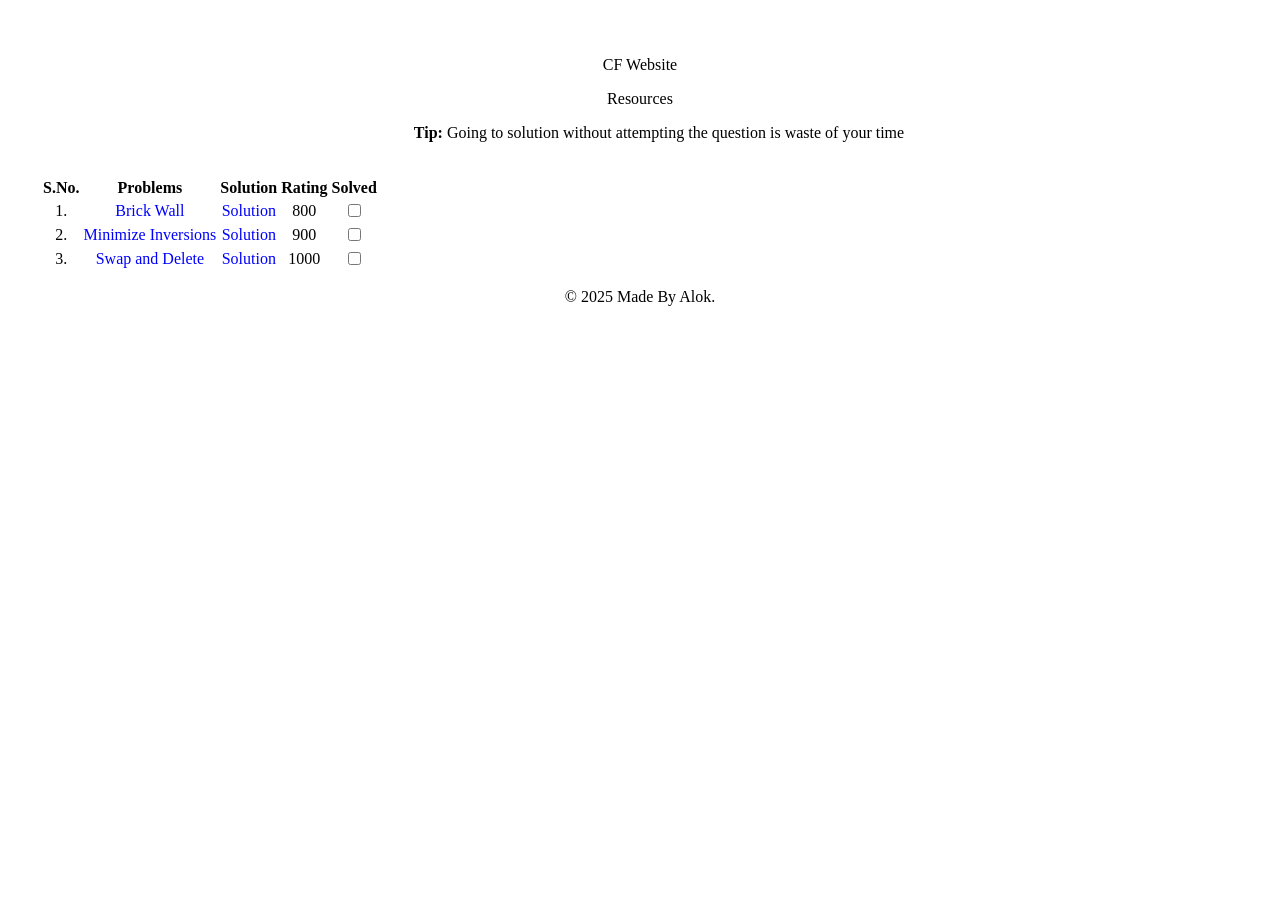
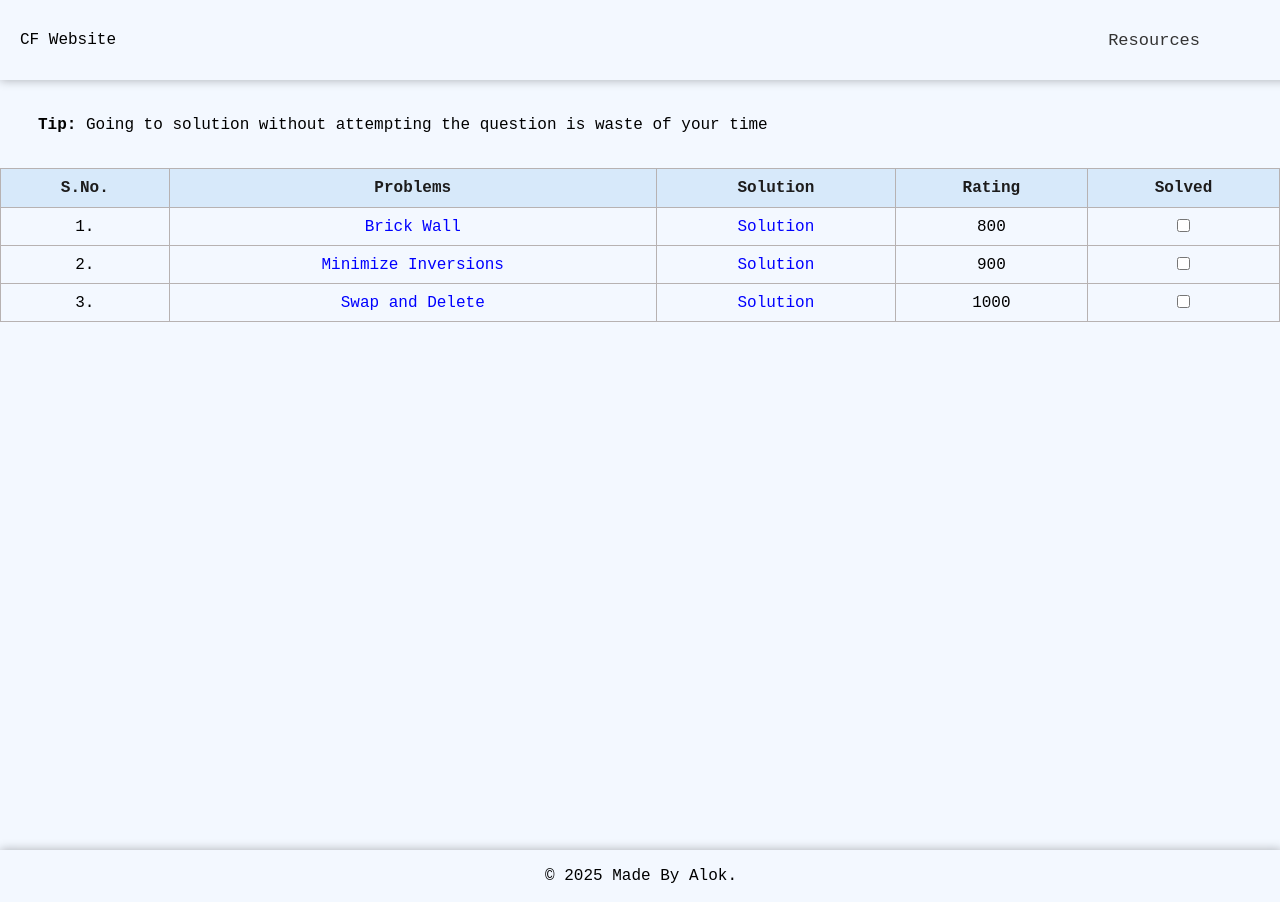
Before and after one commit to Alokzh/CF-Website, a React (Vite) app: page / in a window 1280 px wide. Before the commit the page ends 800 px from the top, so only its background shows below. Built offline with nearby package versions, Linux system fonts and the light colour scheme.

Commit message:
Added basic styling

```diff
--- a/src/App.css
+++ b/src/App.css
@@ -1,6 +1,81 @@
-#root {
-  max-width: 1280px;
-  margin: 0 auto;
-  padding: 2rem;
+html {
+  font-family: "Courier New", Courier, "Verdana";
+  image-rendering: -webkit-optimize-contrast !important;
+  scroll-behavior: smooth;
+  font-weight: 500;
+}
+
+::-webkit-scrollbar {
+  display: none;
+}
+
+body {
+  background: rgb(243, 248, 255);
+  margin: 0;
+}
+
+.navbar {
+  background: rgb(243, 248, 255);
+  max-width: 100%;
+  height: 60px;
+  padding: 10px 20px;
+  display: flex;
+  align-items: center;
+  justify-content: space-between;
+  text-decoration: none;
+  box-shadow: 0 0 10px rgba(0, 0, 0, 0.3);
+  position: fixed;
+  z-index: 1000;
+  width: 100%;
+}
+
+.navbar .links {
+  color: #333;
+  cursor: pointer;
+  font-size: 17px;
+  margin-left: auto;
+  margin-right: 100px;
+}
+
+.container {
+  display: flex;
+  flex-direction: column;
+  min-height: calc(100vh - 60px);
+  flex: 1;
+  position: relative;
+  z-index: 1;
+  padding-top: 100px;
+  margin-bottom: 10px;
+}
+
+.table {
+  width: 100%;
+  border-collapse: collapse;
+}
+
+.table th {
+  color: rgb(29, 28, 28);
+  padding: 10px;
+  font-size: 16px;
   text-align: center;
+  font-weight: 600;
+  border: 1px solid #b7b2b2;
+  background-color: rgb(215, 233, 250);
 }
+
+.table td {
+  padding: 8px;
+  text-align: center;
+  border: 1px solid #b7b2b2;
+}
+
+.footer {
+  background: rgb(243, 248, 255);
+  max-width: 100%;
+  text-decoration: none;
+  box-shadow: 0 0 10px rgba(0, 0, 0, 0.3);
+  text-align: center;
+  padding: 1px;
+  width: 100%;
+  bottom: 0;
+}
```
